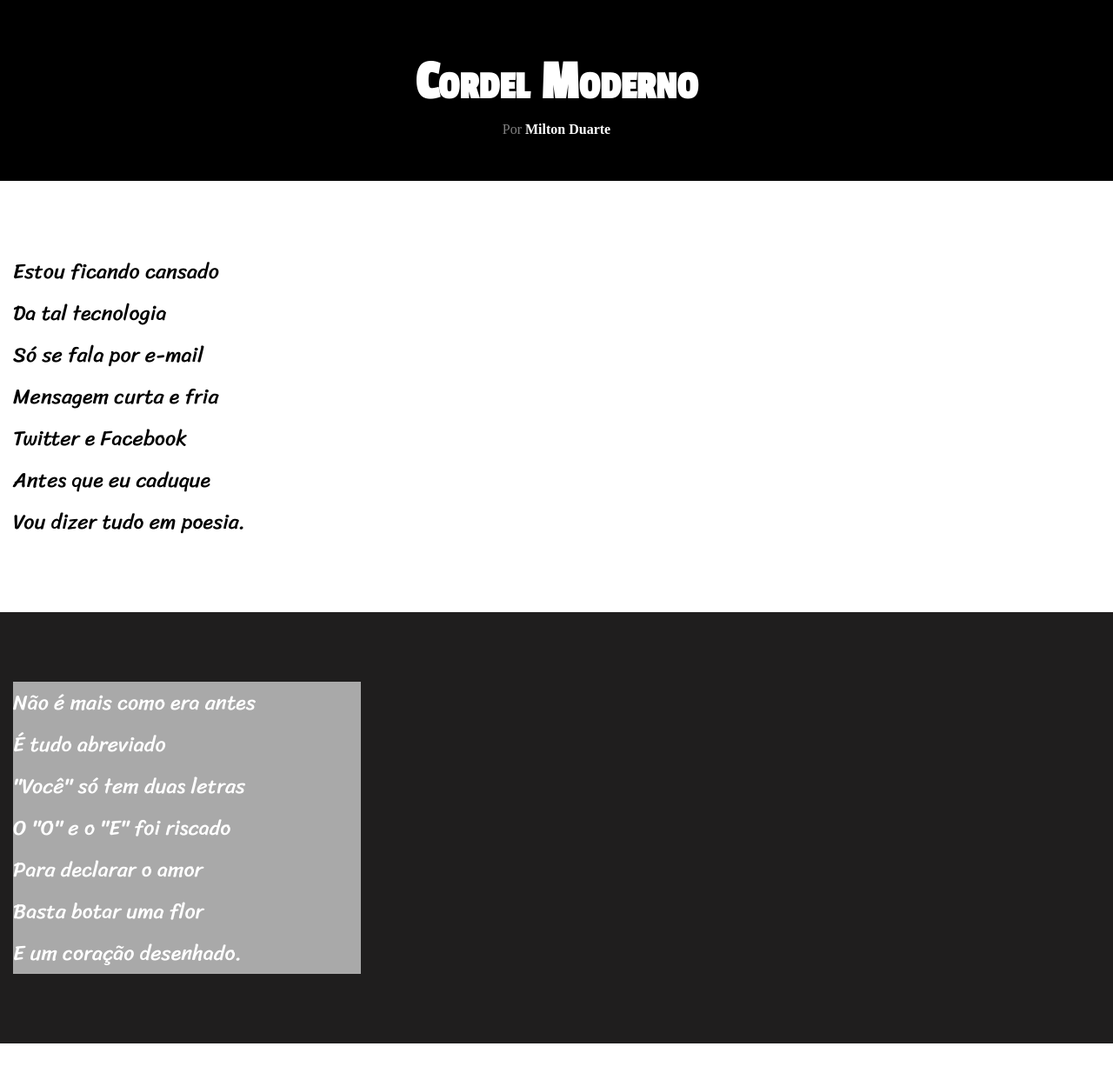
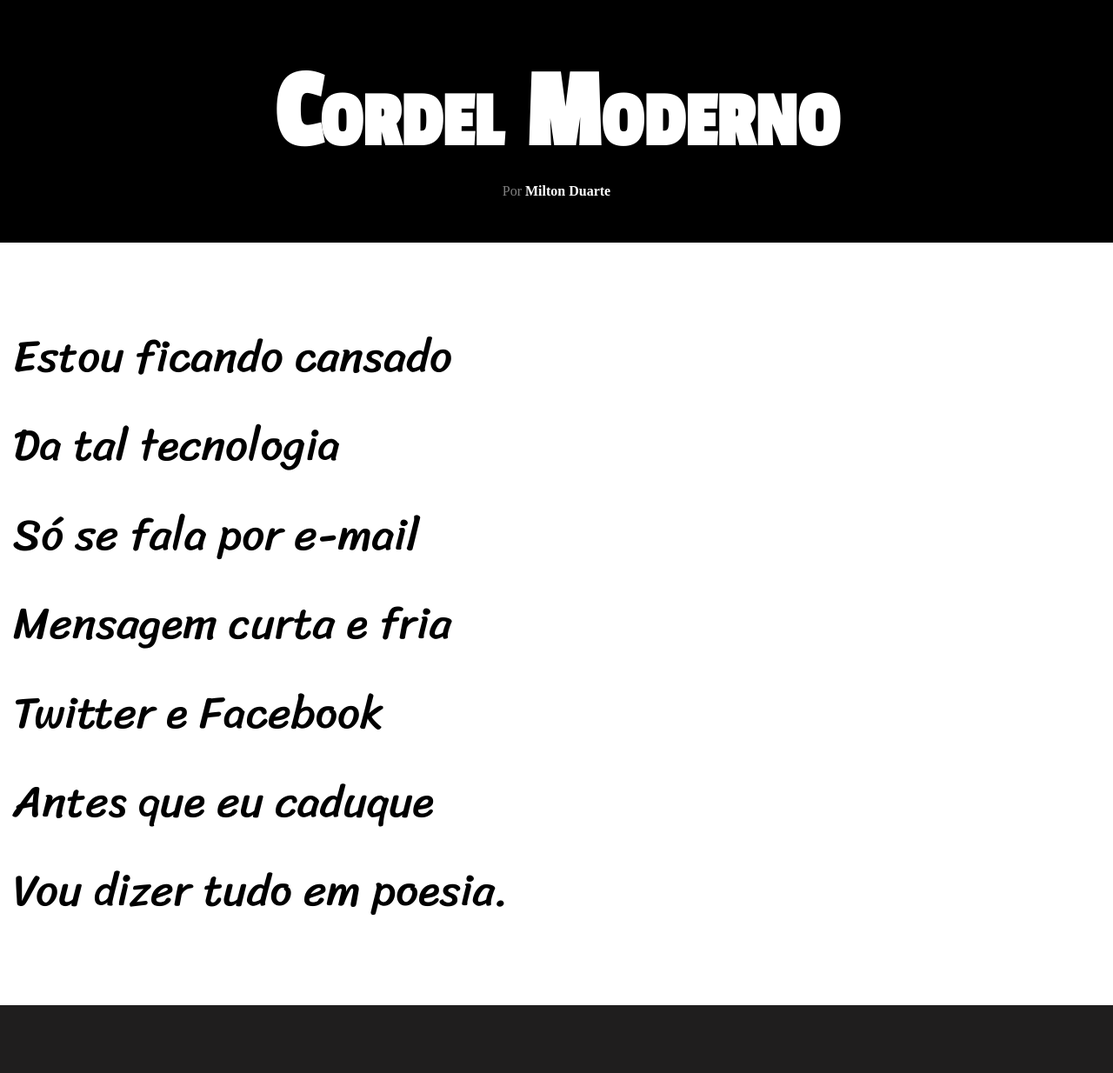
Before and after one commit to LuizOtaviano/Projeto-Cordel, a plain HTML site: page index.html in a window 1280 px wide. Shown: the top 1234 px of the page at 87% size. Drawn offline with Linux system fonts and the light colour scheme.

Commit message:
atualização dos estilos

```diff
--- a/style/sytle.css
+++ b/style/sytle.css
@@ -6,6 +6,13 @@
 @import url('https://fonts.googleapis.com/css2?family=Sriracha&display=swap');
 
 /* ========== GLOBAL ========== */
+
+:root {
+    --font01: Verdana, Geneva, Tahoma, sans-serif;
+    --font02: 'Passion One', cursive;
+    --font03: 'Sriracha', cursive
+}
+
 * {
     margin: 0;
 }
@@ -20,9 +27,9 @@ header {
 }
 
 header > h1 {
-    font-size: 4em;
+    font-size: 10vw;
     text-align: center;
-    font-family: 'Passion One', cursive;
+    font-family: var(--font02);
     margin: 10px 0px;
     font-variant: small-caps;
 }
@@ -51,8 +58,8 @@ html, body {
 section {
     padding: 10vh 0 10vh 15px;
     line-height: 2em;
-    font-family: 'Sriracha', cursive;
-    font-size: 1.5em;
+    font-family: var(--font03);
+    font-size: 4vw;
 }
 
 section.normal {
@@ -68,7 +75,7 @@ section.imagem {
 section.imagem > p {
     background-color: darkgray;
     display: inline-block;
-    width: 400px;
+    padding: 10px;
 }
 
 /* ========== FOOTER ========== */
```
